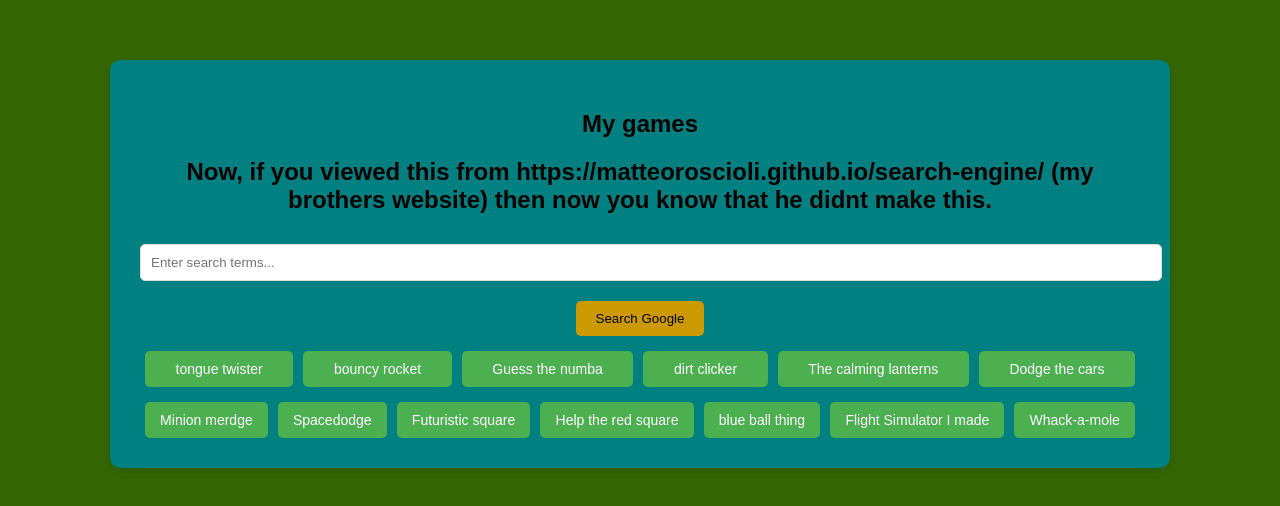
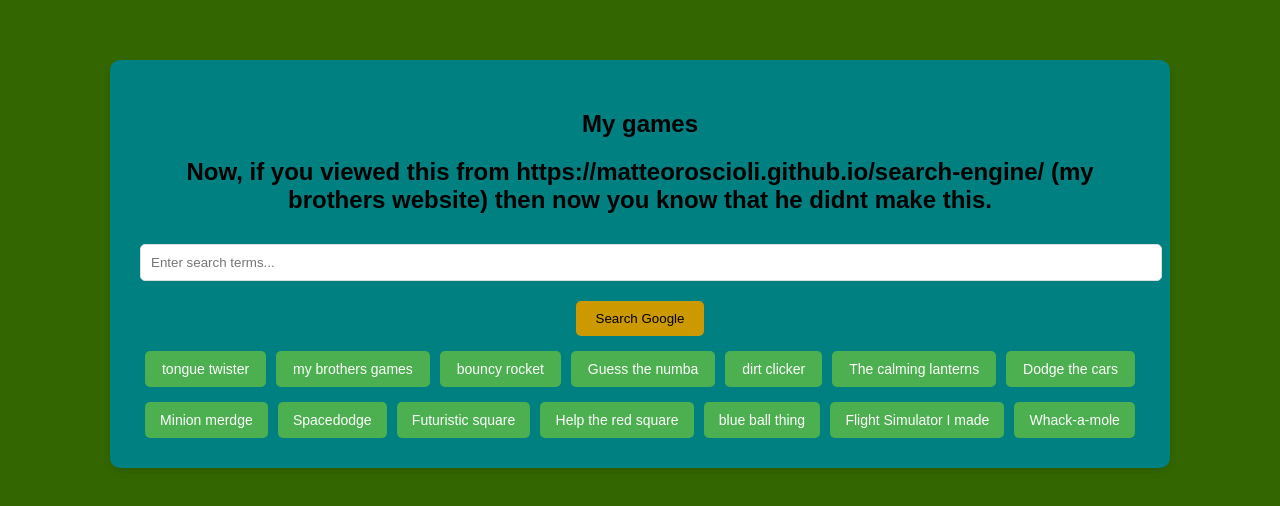
Before and after one commit to marcoroscioli/Seemygames-stuff, a plain HTML site: page index.html in a window 1280 px wide. Shown: the part 136-642 px from the top of the page. Drawn offline with Linux system fonts and the light colour scheme.

Commit message:
Update index.html

```diff
--- a/index.html
+++ b/index.html
@@ -99,6 +99,7 @@
 
         <div class="button-group">
             <button class="quick-link" onclick="quickRedirect('https://marcoroscioli.github.io/tongue-twister/')">tongue twister</button>
+            <button class="quick-link" onclick="quickRedirect('https://marcoroscioli.github.io/tongue-twister/')">my brothers games</button>
             <button class="quick-link" onclick="quickRedirect('https://marcoroscioli.github.io/miniflap/')">bouncy rocket</button>
             <button class="quick-link" onclick="quickRedirect('https://marcoroscioli.github.io/Guessthenumber/')">Guess the numba</button>
             <button class="quick-link" onclick="quickRedirect('https://marcoroscioli.github.io/dirtyclicker/')">dirt clicker</button>
```
